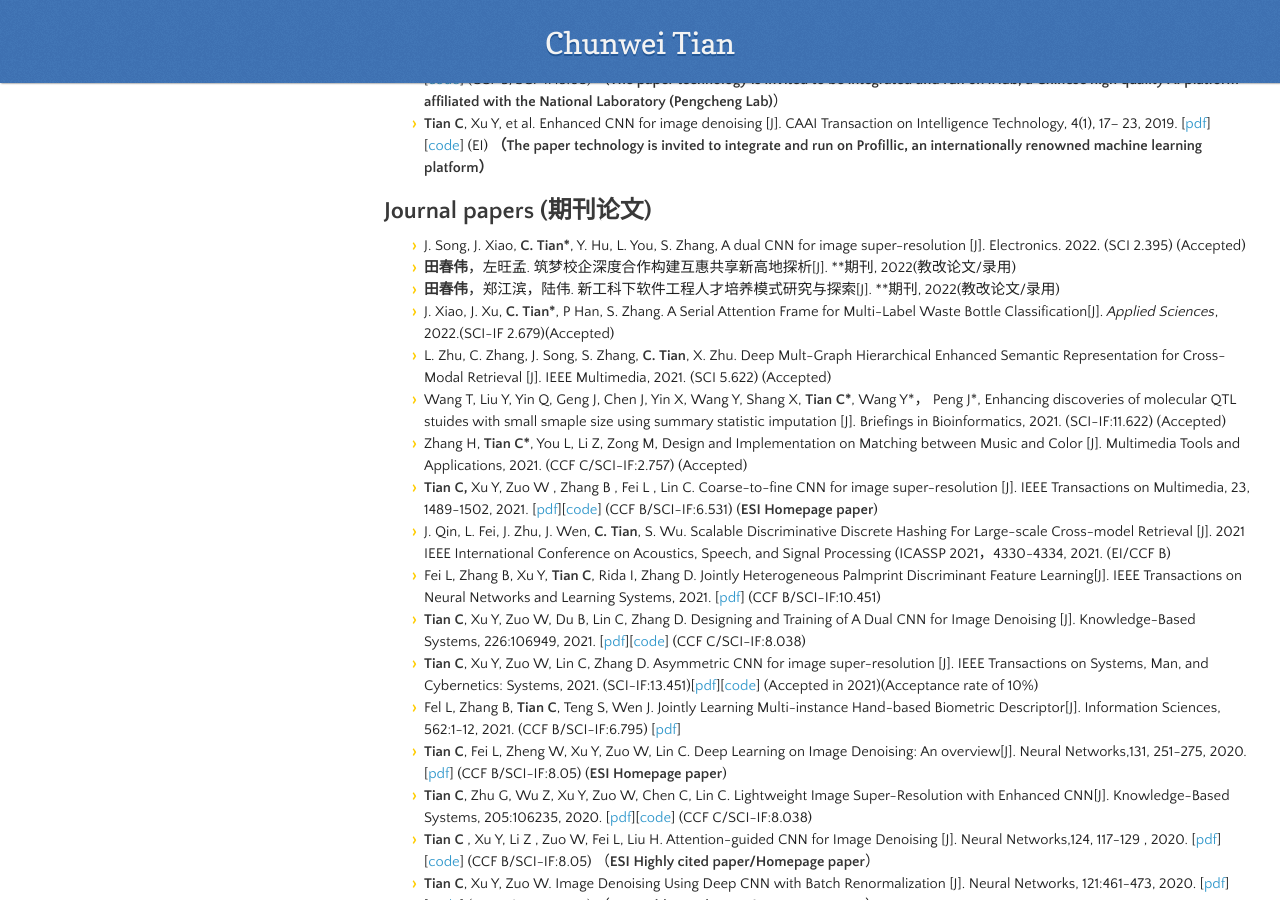
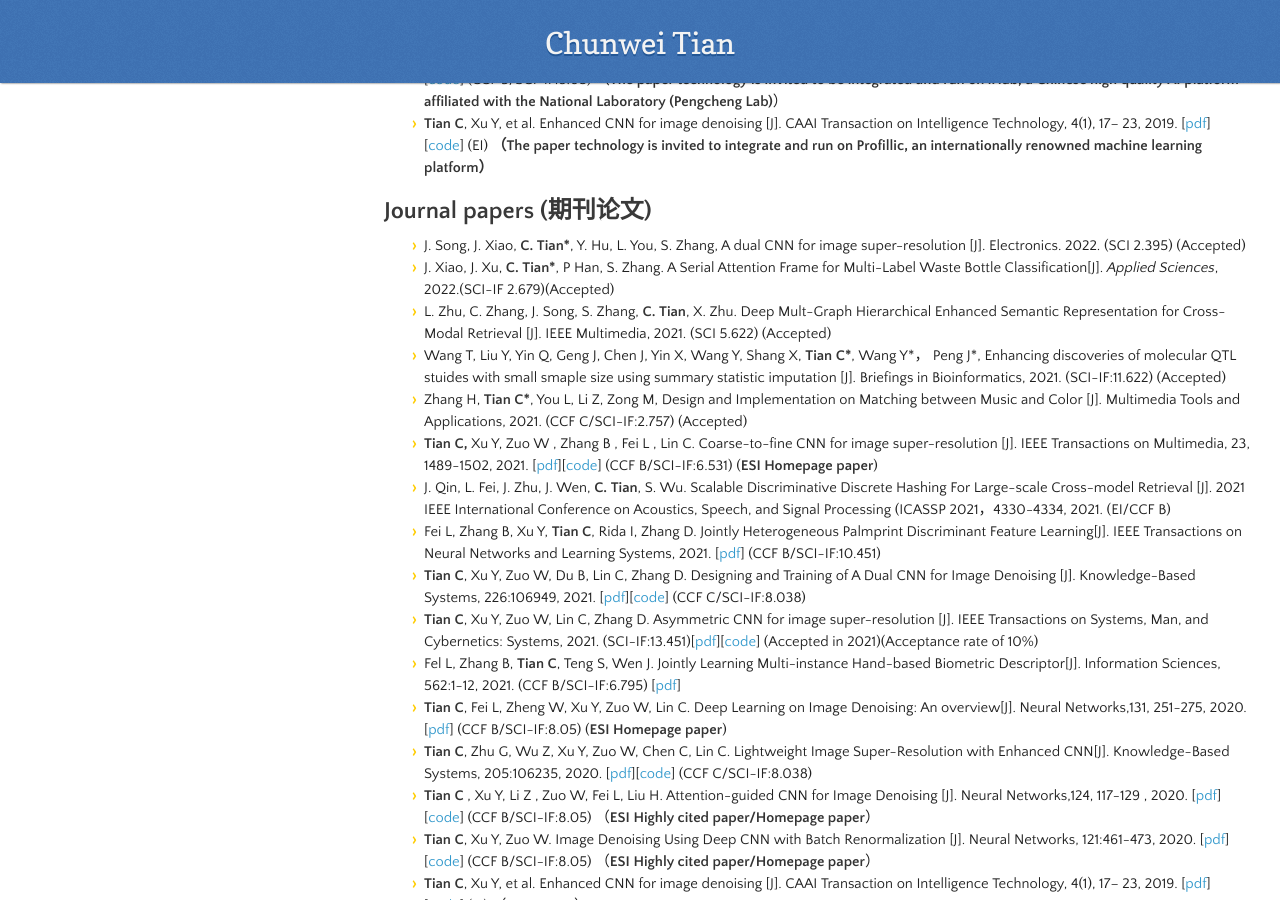
Before and after one commit to hellloxiaotian/hellloxiaotian.github.io, a Jekyll site: the page built from publication.md, in a window 1280 px wide and 900 px high, scrolled down 1222 px. Built offline with Jekyll 4.4.1, drawn with Linux system fonts in a browser that asks for light colours; nearby versions of some CDN libraries; our own code applies the rules of GitHub Pages for plain Markdown files; the repository's description, which GitHub fills in, is left out.

Commit message:
Add files via upload

```diff
--- a/publication.md
+++ b/publication.md
@@ -22,8 +22,6 @@
 
 ## Journal papers (期刊论文)
 - J. Song, J. Xiao, **C. Tian\***, Y. Hu, L. You, S. Zhang,  A dual CNN for image super-resolution [J]. Electronics. 2022. (SCI 2.395) (Accepted)
-- **田春伟**，左旺孟. 筑梦校企深度合作构建互惠共享新高地探析[J]. **期刊, 2022(教改论文/录用)
-- **田春伟**，郑江滨，陆伟. 新工科下软件工程人才培养模式研究与探索[J]. **期刊, 2022(教改论文/录用)
 - J. Xiao, J. Xu, **C. Tian\***, P Han, S. Zhang. A Serial Attention Frame for Multi-Label Waste Bottle Classification[J]. *Applied Sciences*, 2022.(SCI-IF 2.679)(Accepted)
 - L. Zhu, C. Zhang, J. Song, S. Zhang, **C. Tian**, X. Zhu. Deep Mult-Graph Hierarchical Enhanced Semantic Representation for Cross-Modal Retrieval [J]. IEEE Multimedia, 2021. (SCI 5.622) (Accepted)
 - Wang T, Liu Y, Yin Q, Geng J, Chen J, Yin X, Wang Y, Shang X, **Tian C\***, Wang Y\*， Peng J\*, Enhancing discoveries of molecular QTL stuides with small smaple size using summary statistic imputation [J]. Briefings in Bioinformatics, 2021. (SCI-IF:11.622) (Accepted)
```
